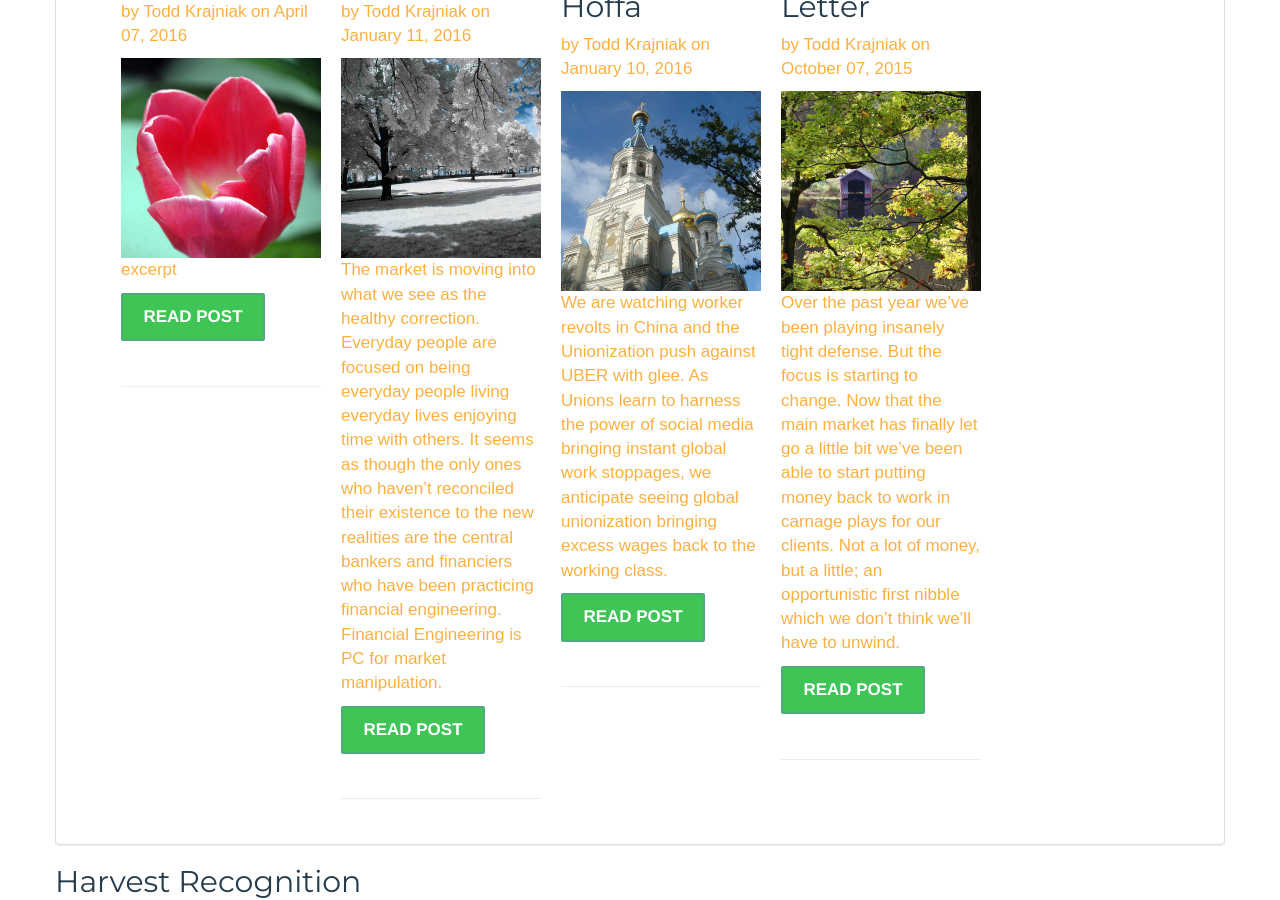
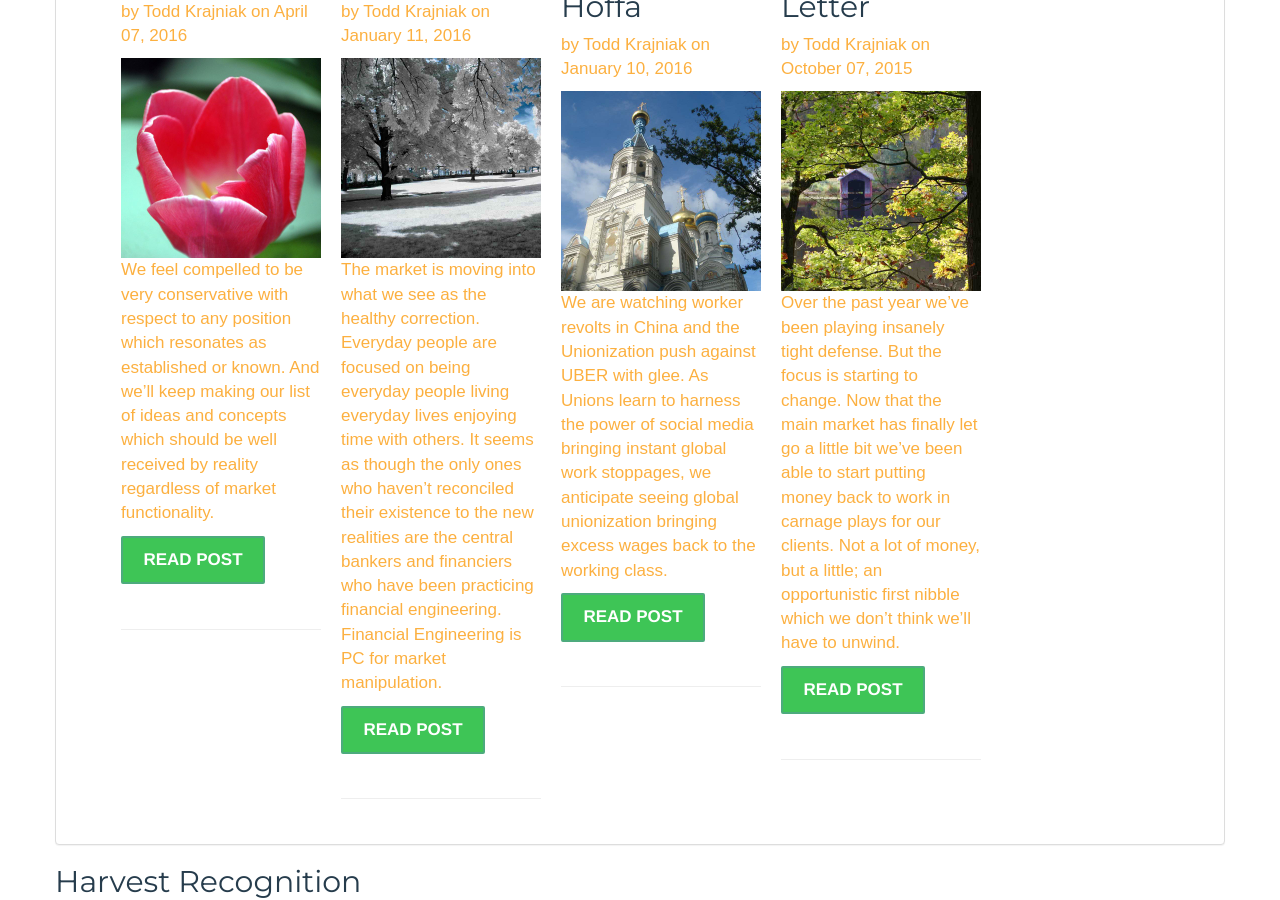
Before and after one commit to davidsilvasmith/kcm, a Jekyll site: the page built from index.md, in a window 1280 px wide and 900 px high, scrolled down 1175 px. Built offline with Jekyll 4.4.1, drawn with Linux system fonts in a browser that asks for light colours; nearby versions of some CDN libraries; some web fonts are replaced; comment, search, counter and statistics services are not loaded.

Commit message:
updated excerpt

```diff
--- a/_posts/2016-04-07-april-investor-newsletter.md
+++ b/_posts/2016-04-07-april-investor-newsletter.md
@@ -1,6 +1,6 @@
 ---
 title: KCM April Investor Letter
-excerpt: excerpt
+excerpt: We feel compelled to be very conservative with respect to any position which resonates as established or known. And we’ll keep making our list of ideas and concepts which should be well received by reality regardless of market functionality.
 permalink: /kcm-april-2016-investor-letter/
 image:   /images/posts/2016-04-07-april-investor-newsletter/kcm-april-2016.jpg
 
```
